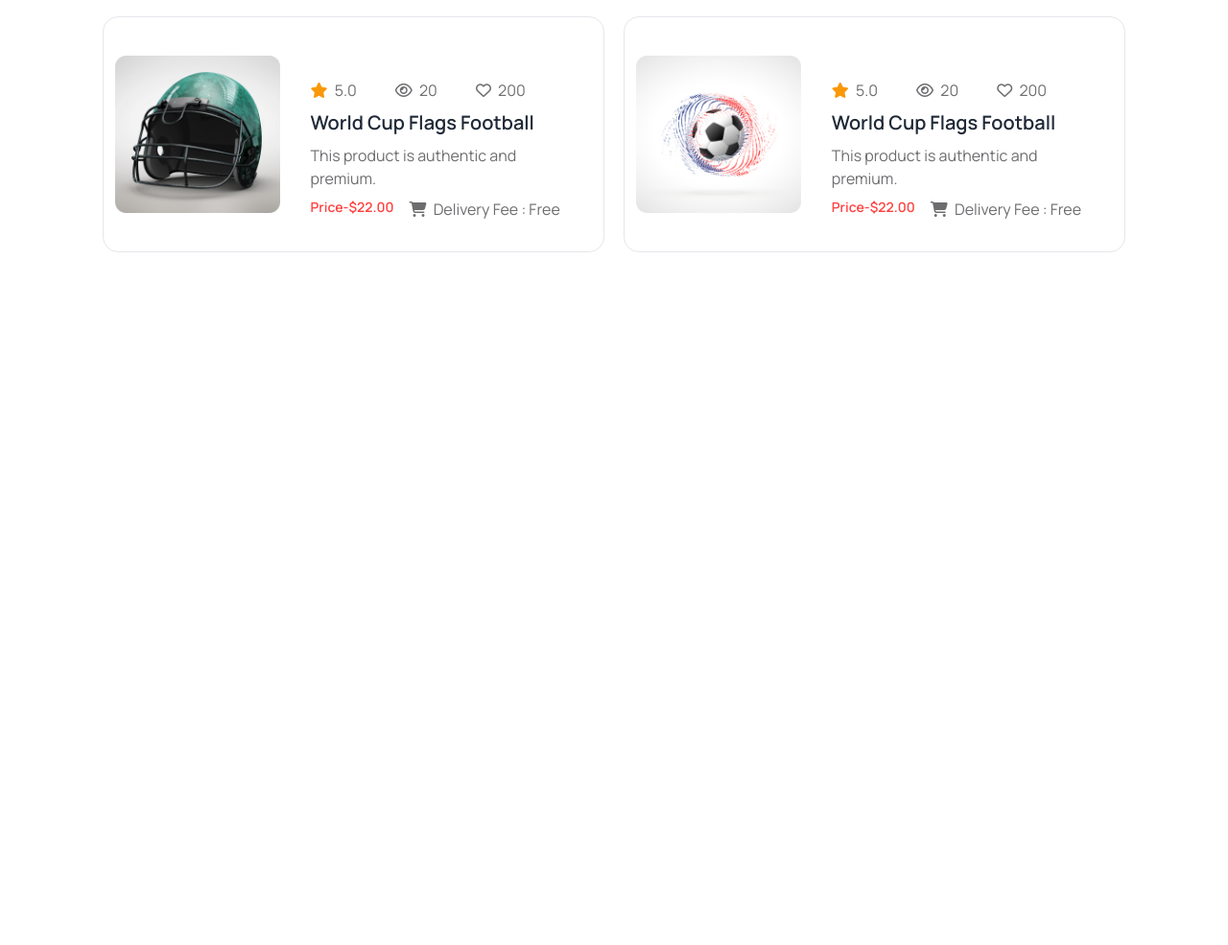
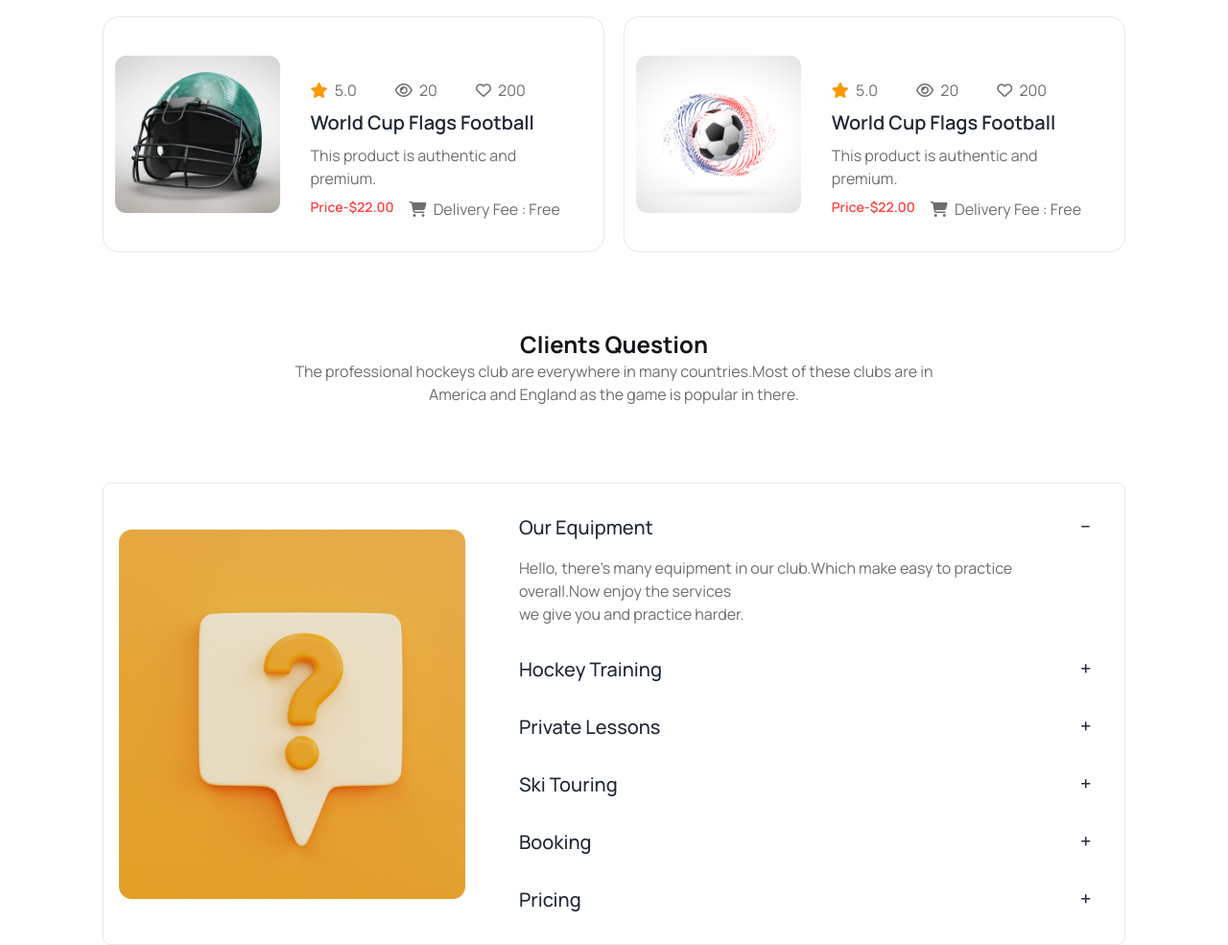
Before and after one commit to akhyemc/hockeys-main, a plain HTML site: page index.html in a window 1280 px wide. Shown: the part 2869-3854 px from the top of the page at 96% size. Before the commit the page ends 3132 px from the top, so only its background shows below. Drawn offline with nearby package versions, Linux system fonts and the light colour scheme.

Commit message:
clients section added

```diff
--- a/index.html
+++ b/index.html
@@ -370,6 +370,75 @@
           </div>
         </div>
       </div>
+      <!-- clients question section -->
+      <div>
+        <div class="text-center mt-20">
+          <h2 class="text-[#131318] text-2xl font-bold">Clients Question</h2>
+          <p class="text-[#1313189e]">The professional hockeys club are everywhere in many countries.Most of these clubs are in <br> America and England as the game is popular in there.
+        </div>
+        <div class="flex flex-col lg:flex-row mt-20 gap-6 border justify-center items-center rounded-lg">
+          <div class="ml-4">
+            <img src="./Images/11.png" alt="">
+          </div>
+          <!-- Accordion section -->
+          <div class="m-4 ">
+            <div class="collapse collapse-plus  rounded-none">
+              <input type="radio" name="my-accordion-3" checked="checked" />
+              <div class="collapse-title text-xl font-medium">
+                Our Equipment
+              </div>
+              <div class="collapse-content">
+                <p class="text-[#1313189e]">Hello, there's many equipment in our club.Which make easy to practice overall.Now enjoy the services<br> we give you and practice harder.</p>
+              </div>
+            </div>
+            <div class="collapse collapse-plus  rounded-none">
+              <input type="radio" name="my-accordion-3" />
+              <div class="collapse-title text-xl font-medium">
+                Hockey Training
+              </div>
+              <div class="collapse-content">
+                <p class="text-[#1313189e]">Hello, there's many equipment in our club.Which make easy to practice overall.Now enjoy the services <br>we give you and practice harder.</p>
+              </div>
+            </div>
+            <div class="collapse collapse-plus  rounded-none">
+              <input type="radio" name="my-accordion-3" />
+              <div class="collapse-title text-xl font-medium">
+                Private Lessons
+              </div>
+              <div class="collapse-content">
+                <p class="text-[#1313189e]">Hello, there's many equipment in our club.Which make easy to practice overall.Now enjoy the services <br>we give you and practice harder.</p>
+              </div>
+            </div>
+            <div class="collapse collapse-plus  rounded-none">
+              <input type="radio" name="my-accordion-3" />
+              <div class="collapse-title text-xl font-medium">
+                Ski Touring
+              </div>
+              <div class="collapse-content">
+                <p class="text-[#1313189e]">Hello, there's many equipment in our club.Which make easy to practice overall.Now enjoy the services <br>we give you and practice harder.</p>
+              </div>
+            </div>
+            <div class="collapse collapse-plus  rounded-none">
+              <input type="radio" name="my-accordion-3" />
+              <div class="collapse-title text-xl font-medium">
+                Booking
+              </div>
+              <div class="collapse-content">
+                <p class="text-[#1313189e]">Hello, there's many equipment in our club.Which make easy to practice overall.Now enjoy the services <br>we give you and practice harder.</p>
+              </div>
+            </div>
+            <div class="collapse collapse-plus  rounded-none">
+              <input type="radio" name="my-accordion-3" />
+              <div class="collapse-title text-xl font-medium">
+                Pricing
+              </div>
+              <div class="collapse-content">
+                <p class="text-[#1313189e]">Hello, there's many equipment in our club.Which make easy to practice overall.Now enjoy the services <br>we give you and practice harder.</p>
+              </div>
+            </div>
+          </div>
+        </div>
+      </div>
     </main>
     <!-- footer part -->
     <footer></footer>
```
